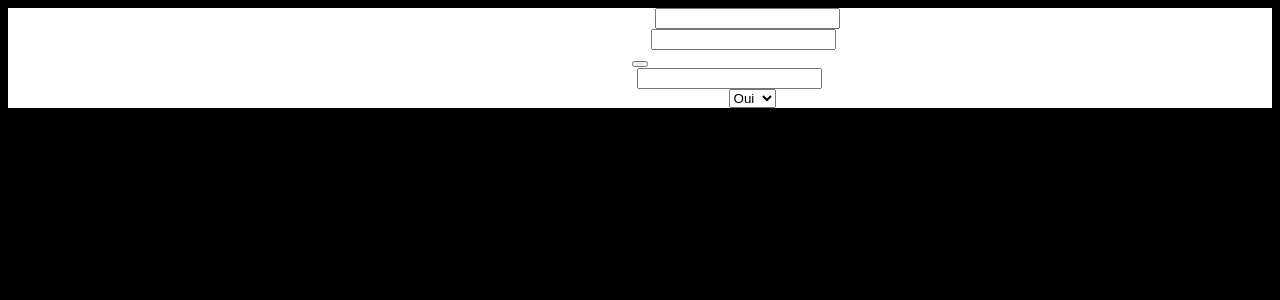
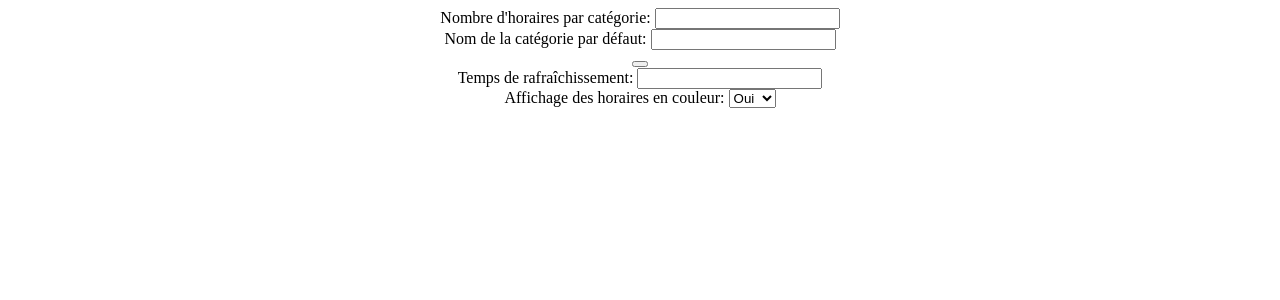
Before and after one commit to augustin64/Reflect-o-Bus, a Flask app: template templates/config.html in a window 1280 px wide. Shown: the top 300 px of the page. Run offline with Flask 2, Linux system fonts and the light colour scheme; the template is opened without the code that fills it, so the values that code supplies are empty; parts of the project's set-up code (start-up, migrations or seed data) failed here and were passed over.

Commit message:
Modified style-sheets

```diff
--- a/static/styles/main.css
+++ b/static/styles/main.css
@@ -25,8 +25,3 @@
       border-radius:.6875rem;
       content:'';
 }
-
-:root {
-    background-color: black;
-    color:#fff;
-}
--- /dev/null
+++ b/static/styles/mirror.css
@@ -0,0 +1,4 @@
+:root {
+    background-color: black;
+    color:#fff;
+}
```
